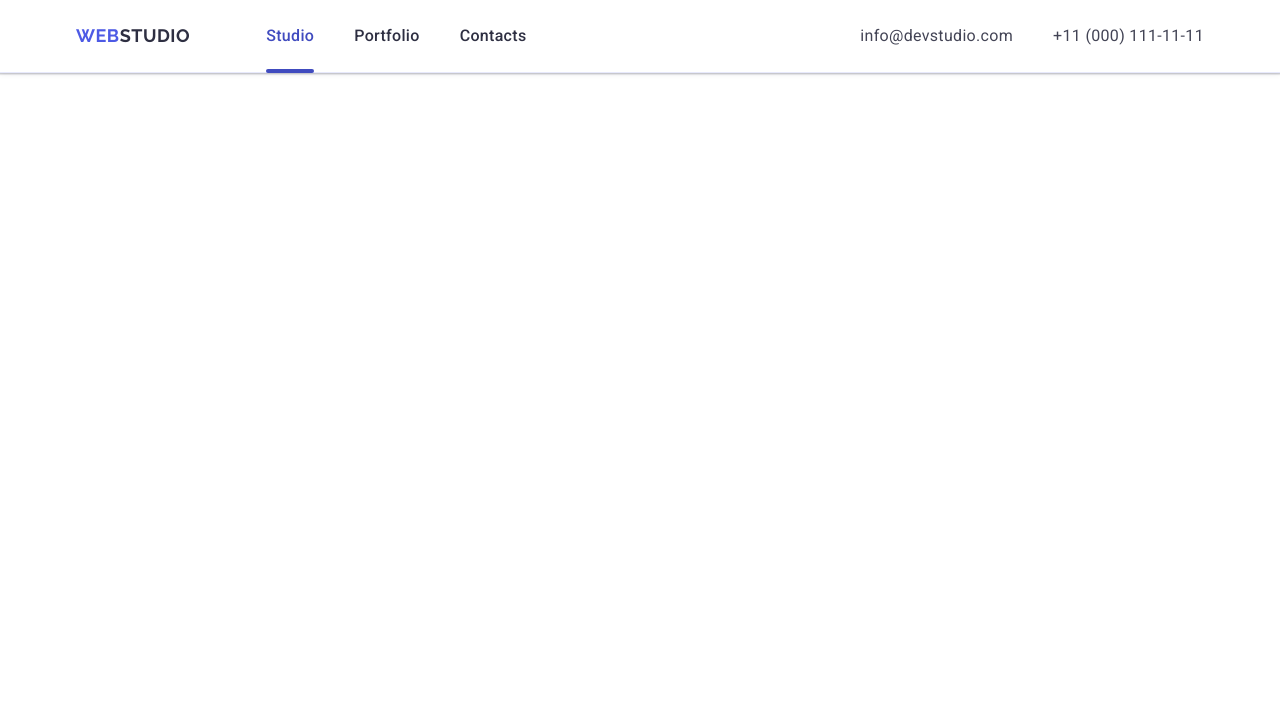
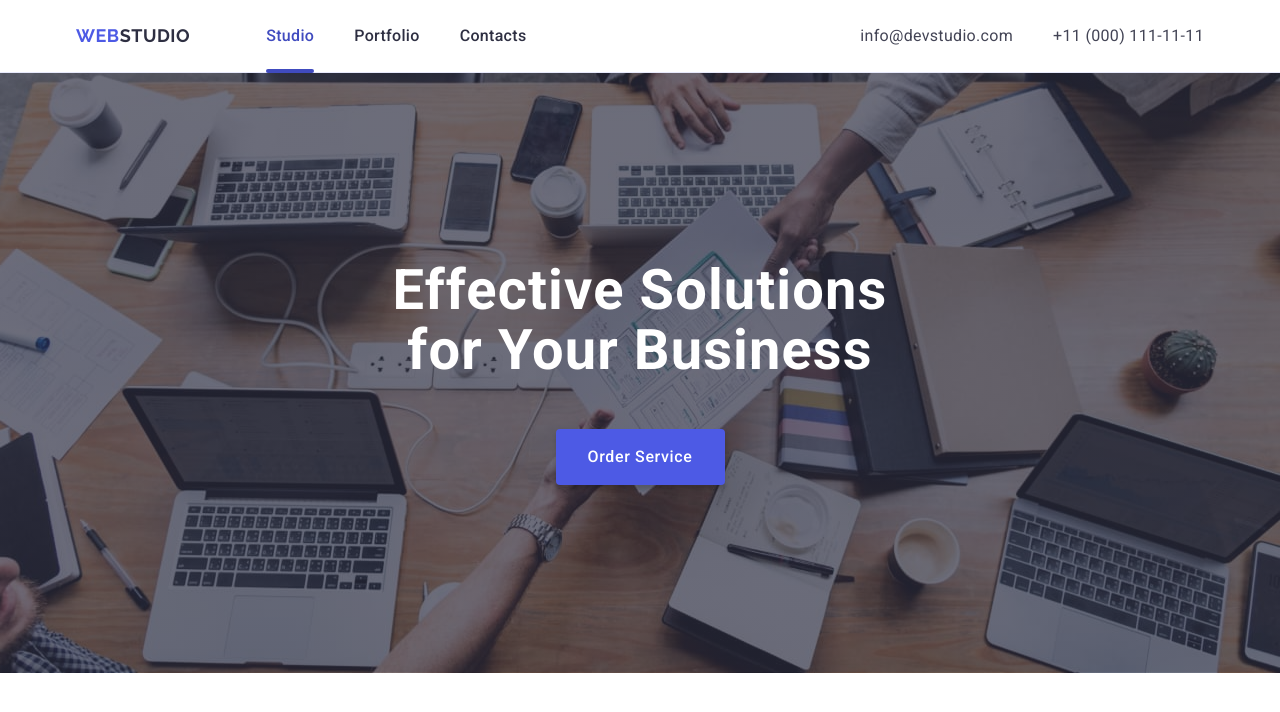
Before and after one commit to Serhii-Kvach/goit-markup-hw-06, a plain HTML site: page index.html in a window 1280 px wide. Drawn offline with nearby package versions, Linux system fonts and the light colour scheme.

Commit message:
add hero

```diff
--- a/css/styles.css
+++ b/css/styles.css
@@ -347,3 +347,138 @@ svg {
 .menu-social-link:focus {
   background-color: #404bbf;
 }
+
+/* ======================MENU======================== */
+
+/* ======================HERO======================== */
+.page-section-first {
+  padding-top: 72px;
+  padding-bottom: 72px;
+  margin-left: auto;
+  margin-right: auto;
+  max-width: 767px;
+  background-color: #2e2f42;
+  background-image: linear-gradient(
+      to bottom,
+      rgba(46, 47, 66, 0.7),
+      rgba(46, 47, 66, 0.7)
+    ),
+    url('../images/mobile-bg.jpg');
+  background-repeat: no-repeat;
+  background-position: center;
+  background-size: cover;
+}
+
+@media (min-device-pixel-ratio: 2),
+  (min-resolution: 192dpi),
+  (min-resolution: 2dppx) {
+  .page-section-first {
+    background-image: linear-gradient(
+        to bottom,
+        rgba(46, 47, 66, 0.7),
+        rgba(46, 47, 66, 0.7)
+      ),
+      url('../images/mobile-bg@2x.jpg');
+  }
+}
+
+.container-hero {
+  display: flex;
+  flex-direction: column;
+  align-items: center;
+}
+
+.page-title {
+  color: #ffffff;
+  font-weight: 700;
+  font-size: 36px;
+  line-height: 1.11;
+  letter-spacing: 0.02em;
+  text-align: center;
+  max-width: 216px;
+  margin-bottom: 72px;
+}
+
+.page-title-button {
+  color: #ffffff;
+  background-color: #4d5ae5;
+  font-weight: 500;
+  font-size: 16px;
+  line-height: 1.5;
+  letter-spacing: 0.04em;
+  border: none;
+  min-width: 169px;
+  height: 56px;
+  border-radius: 4px;
+  box-shadow: 0 4px 4px 0 rgba(0, 0, 0, 0.15);
+  display: block;
+  transition: background-color 250ms cubic-bezier(0.4, 0, 0.2, 1);
+}
+
+.page-title-button:hover,
+.page-title-button:focus {
+  background-color: #404bbf;
+}
+
+@media screen and (min-width: 768px) {
+  .page-section-first {
+    max-width: 1157px;
+    padding-top: 112px;
+    padding-bottom: 112px;
+    background-image: linear-gradient(
+        to bottom,
+        rgba(46, 47, 66, 0.7),
+        rgba(46, 47, 66, 0.7)
+      ),
+      url('../images/table-bg.jpg');
+  }
+  @media (min-device-pixel-ratio: 2),
+    (min-resolution: 192dpi),
+    (min-resolution: 2dppx) {
+    .page-section-first {
+      background-image: linear-gradient(
+          to bottom,
+          rgba(46, 47, 66, 0.7),
+          rgba(46, 47, 66, 0.7)
+        ),
+        url('../images/table-bg@2x.jpg');
+    }
+  }
+
+  .page-title {
+    font-size: 56px;
+    line-height: 1.07;
+    max-width: 496px;
+    margin-bottom: 36px;
+  }
+}
+
+@media screen and (min-width: 1158px) {
+  .page-section-first {
+    max-width: 1440px;
+    padding-top: 188px;
+    padding-bottom: 188px;
+    background-image: linear-gradient(
+        to bottom,
+        rgba(46, 47, 66, 0.7),
+        rgba(46, 47, 66, 0.7)
+      ),
+      url('../images/backgroundhero.jpg');
+  }
+  @media (min-device-pixel-ratio: 2),
+    (min-resolution: 192dpi),
+    (min-resolution: 2dppx) {
+    .page-section-first {
+      background-image: linear-gradient(
+          to bottom,
+          rgba(46, 47, 66, 0.7),
+          rgba(46, 47, 66, 0.7)
+        ),
+        url('../images/backgroundhero@2x.jpg');
+    }
+  }
+
+  .page-title {
+    margin-bottom: 48px;
+  }
+}
--- a/index.html
+++ b/index.html
@@ -127,7 +127,7 @@
       </div>
     </header>
     <main>
-      <section class="section page-section-first hidden">
+      <section class="section page-section-first">
         <div class="container container-hero">
           <h1 class="page-title">Effective Solutions for Your Business</h1>
           <button type="button" class="page-title-button" data-modal-open>
```
